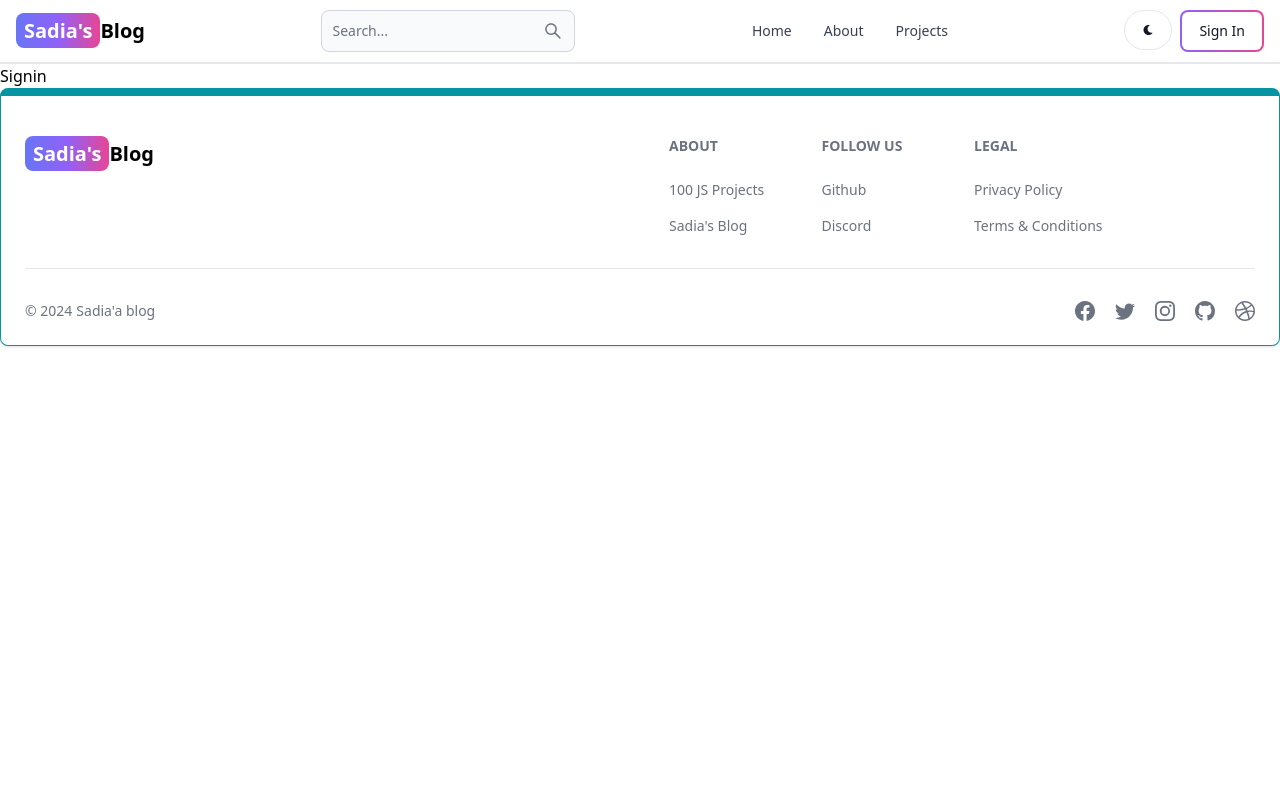
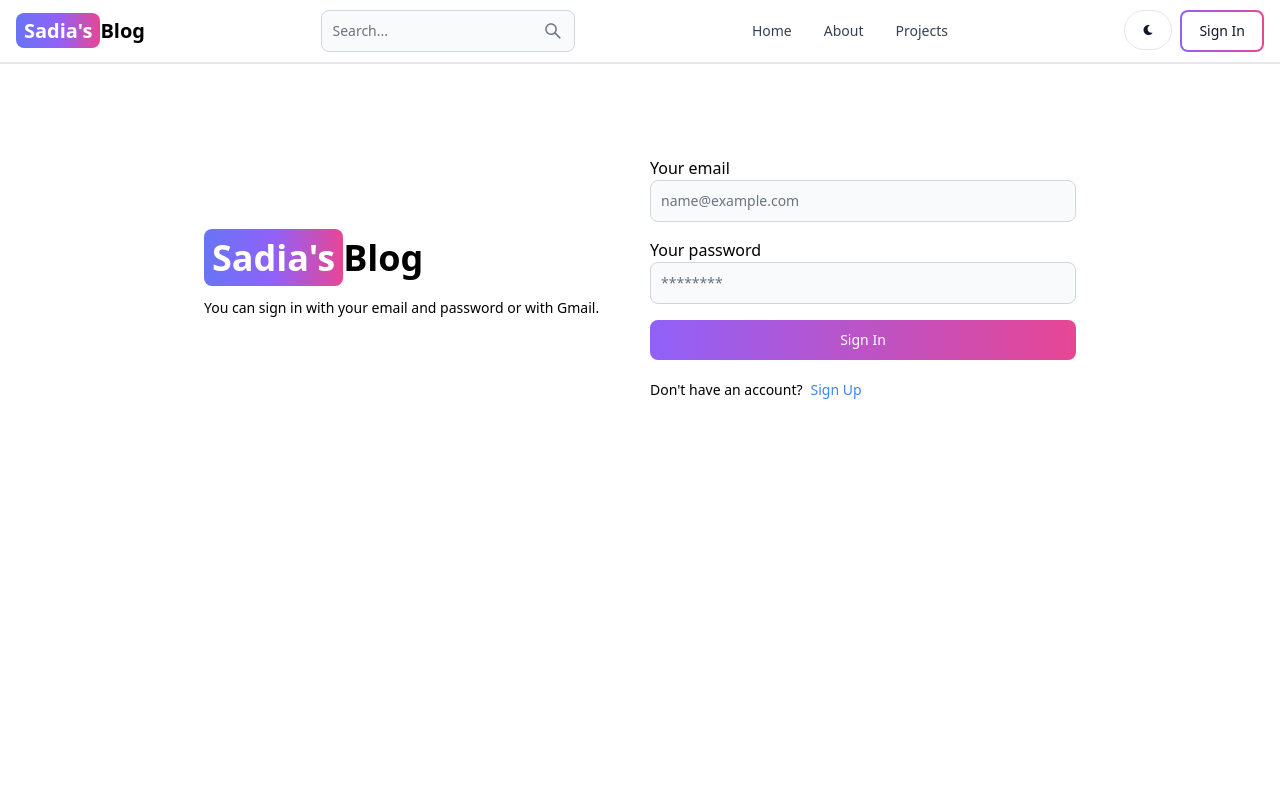
Before and after one commit to sadiajabeen0607/mern-blog, a React (Vite) app in the folder client/: page /signin in a window 1280 px wide. Shown: the top 800 px of the page. Built offline with nearby package versions, Linux system fonts and the light colour scheme.

Commit message:
Complete signin page functionality

```diff
--- a/client/src/pages/Signin.jsx
+++ b/client/src/pages/Signin.jsx
@@ -1,9 +1,114 @@
-import React from 'react'
+import { Alert, Button, Spinner, TextInput } from "flowbite-react";
+import { useState } from "react";
+import { Link, useNavigate } from "react-router-dom";
 
 export default function Signin() {
+  const [formData, setFormData] = useState({});
+  const [errorMessage, setErrorMessage] = useState(null);
+  const [loading, setLoading] = useState(false);
+  const navigate = useNavigate();
+
+  const handleChange = (e) => {
+    setFormData({ ...formData, [e.target.id]: e.target.value.trim() });
+  };
+
+  const handleSubmit = async (e) => {
+    e.preventDefault();
+
+    if (!formData.email || !formData.password) {
+      return setErrorMessage("Please fill out all fields");
+    }
+
+    try {
+      setLoading(true);
+      setErrorMessage(null);
+      const res = await fetch("/api/auth/signin", {
+        method: "POST",
+        headers: { "Content-Type": "application/json" },
+        body: JSON.stringify(formData),
+      });
+
+      const data = await res.json();
+      if (data.success === false) {
+        return setErrorMessage(data.message);
+      } else {
+        navigate('/');
+      }
+      setLoading(false);
+    } catch (error) {
+      setErrorMessage(error.message);
+      setLoading(false);
+    }
+  };
   return (
-    <div>
-      Signin
+    <div className="min-h-screen mt-20">
+      <div className="flex flex-col md:flex-row md:items-center p-3 max-w-4xl mx-auto gap-5">
+        {/* left */}
+        <div className="flex-1">
+          <Link to="/" className="text-4xl font-bold dark:text-white">
+            <span className="px-2.5 py-2 sm:px-2 sm:py-1 bg-gradient-to-r from-indigo-500 via-purple-500 to-pink-500 rounded-lg text-white">
+            Sadia&apos;s
+            </span>
+            Blog
+          </Link>
+          <p className="text-sm mt-5">
+            You can sign in with your email and password or with Gmail.
+          </p>
+        </div>
+        {/* right */}
+        <div className="flex-1">
+          <form className="flex flex-col gap-4" onSubmit={handleSubmit}>
+            {/* Email */}
+            <div>
+              <label htmlFor="">Your email</label>
+              <TextInput
+                type="email"
+                id="email"
+                placeholder="name@example.com"
+                onChange={handleChange}
+              />
+            </div>
+
+            {/* Password */}
+            <div>
+              <label htmlFor="">Your password</label>
+              <TextInput
+                type="password"
+                id="password"
+                placeholder="********"
+                onChange={handleChange}
+              />
+            </div>
+
+            {errorMessage && (
+              <Alert className="mt-5" color="failure">
+                {errorMessage}
+              </Alert>
+            )}
+
+            <Button
+              gradientDuoTone="purpleToPink"
+              type="submit"
+              disabled={loading}
+            >
+              {loading ? (
+                <>
+                  <Spinner size="sm" />
+                  <span className="pl-3">Loading...</span>
+                </>
+              ) : (
+                "Sign In"
+              )}
+            </Button>
+          </form>
+          <div className="flex gap-2 mt-5 text-sm">
+            <span>Don&apos;t have an account?</span>
+            <Link to="signup" className="text-blue-500">
+              Sign Up
+            </Link>
+          </div>
+        </div>
+      </div>
     </div>
-  )
+  );
 }
```
